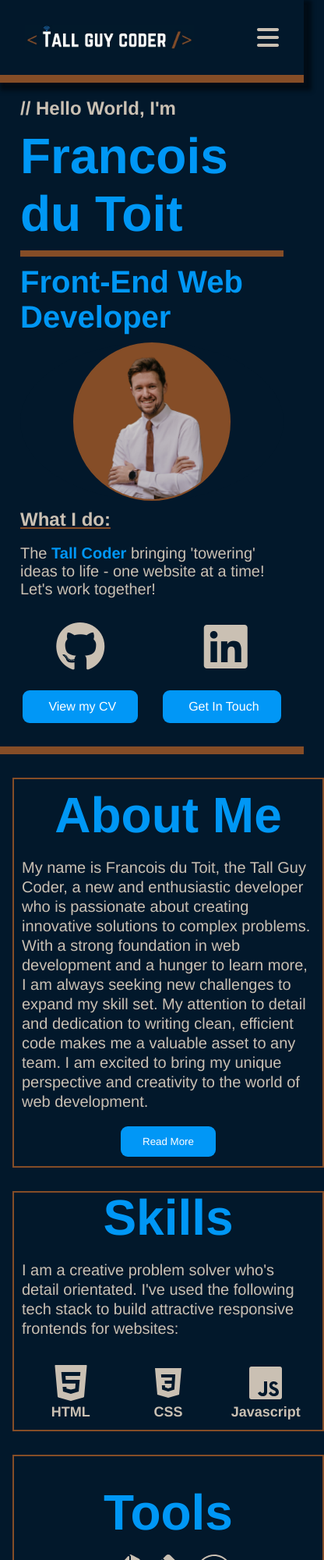
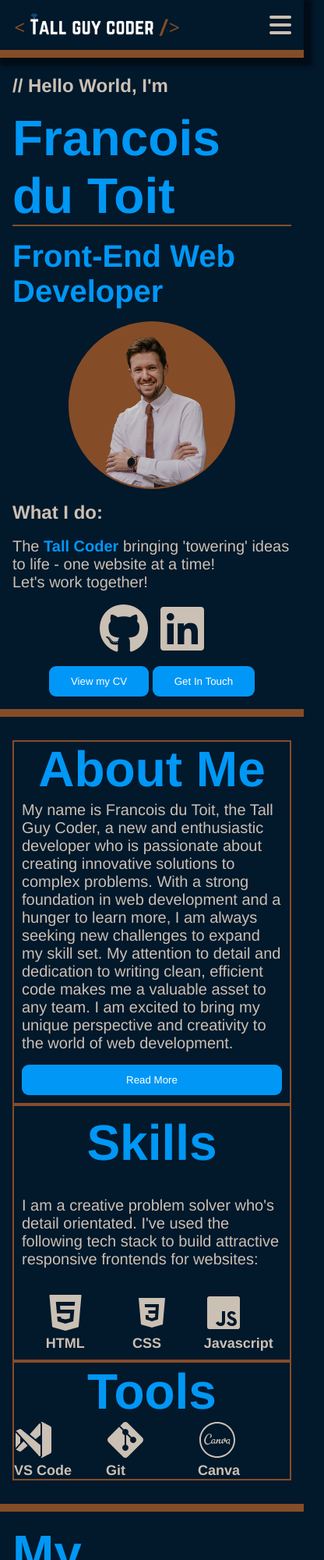
Before and after one commit to Coisdt/portfolio, a plain HTML site: page index.html in a window 390 px wide. Shown: the top 2000 px of the page at 78% size, 416 px wide, since content can reach past the window. Drawn offline with Linux system fonts and the light colour scheme.

Commit message:
code cleanup #1 - might be a fuckup

```diff
--- a/app.js
+++ b/app.js
@@ -47,7 +47,7 @@ navLinkAll.forEach((link) => {
     navLinks.classList.remove("show-nav");
 
     if (targetSection) {
-      const targetPosition = targetSection.offsetTop + fixedLinksHeight;
+      const targetPosition = targetSection.offsetTop - fixedLinksHeight;
       // console.log(targetSection);
       console.log(targetPosition);
       window.scrollTo({
--- a/index.html
+++ b/index.html
@@ -23,12 +23,9 @@
       <img src="./images/logo2.jpg" alt="logo">
        <i id="toggle-nav-btn" class="fa-solid fa-bars" style="font-size: 2rem;"></i>
         </div>
-        <!-- design div -->
-        <!-- <div class="design"></div> -->
-        <!-- end of design div -->
       <!-- nav-links -->
   <ul class="nav-links">
-    <li><a href="index.html" class="nav-link" >Home</a></li>
+    <li><a href="#home" class="nav-link" >Home</a></li>
     <li><a href="#about" class="nav-link">About</a></li>
     <li><a href="#projects" class="nav-link">Projects</a></li>
     <li><a href="#challenges" class="nav-link">Challenges</a></li>
@@ -36,9 +33,6 @@
     <li><a href="#contact" class="nav-link btn" id="contact-btn" style="color: white; text-decoration: none;">Contact Me</a></li>
   </ul>
 
-  <!-- design div -->
-  <!-- <div class="design"></div> -->
-  <!-- end of design div -->
   </div>
 </nav>
 </header>
@@ -48,20 +42,22 @@
                            HERO SECTION
 ====================================================================
  -->
-<section class="hero" id="home">
+<section class="hero " id="home">
   <div class="hero-container">
     <div class="introduction-container">
-      <div class="intro-h3"><h3>// Hello World, I'm</h3></div>
-      <div class="intro-h1"><h1>Francois du Toit</h1></div>
-
-      <!-- design div --><div class="design-hero"></div><!-- end of design div -->
-      <div><h2>Front-End Web Developer</h2></div>
-    <div class="profile-img-container-small">
+      <h3>// Hello World, I'm</h3>
+      <h1>Francois du Toit</h1>
+      <h2>Front-End Web Developer</h2>
+    <div class="intro-profile-img-small-container">
       <img class='intro-profile-img-small' src="./images/profile-small.png" alt="profile-img">
     </div>
-      <div class="about-snippet"><h3>What I do:</h3><br><p >The <strong style="color: #0197f6">Tall Coder</strong> bringing 'towering' ideas to life - one website at a time! <br>Let's work together!</p>
+      <div class="about-snippet">
+        <h3>What I do:</h3>
+        <br>
+        <p>The <strong style="color: #0197f6">Tall Coder</strong> bringing 'towering' ideas to life - one website at a time! <br>Let's work together!</p>
     </div>
     </div>
+    <div class="buttons">
       <div class="website-links-container">
        <a href="https://github.com" target="_blank"><i class="icons fa-brands fa-github" style="font-size: 4em;"></i></a>
         <a href="https://linkedin.com/in/francois-du-toit-324abbab/" target="_blank"><i class="fa-brands fa-linkedin" style="font-size: 4em;"></i></a>
@@ -70,6 +66,7 @@
         <div class="introduction-btn">
           <button class="introduction-btn btn"><a open href="#" target="_blank"></a>View my CV</button>
           <button class="introduction-btn btn"><a open href="#contact" target="_blank"></a>Get In Touch</button>
+        </div>
     </div>
   </div>
   <div class="profile-img-container">
@@ -84,7 +81,6 @@
     <i class="fas fa-arrow-up up-btn btn"></i>
 </section>
 
-<!-- design div --><div class="design"></div><!-- end of design div -->
 
 <!--
 ====================================================================
@@ -167,7 +163,6 @@ This sparked the need to build a better life for my family. The decision to tran
 </div>
 </section>
 
-<!-- design div --><div class="design"></div><!-- end of design div -->
 
 <!--
 ====================================================================
@@ -259,7 +254,6 @@ This sparked the need to build a better life for my family. The decision to tran
   </div>
 </section>
 
-<!-- design div --><div class="design"></div><!-- end of design div -->
 
 <!--
 ====================================================================
@@ -336,7 +330,6 @@ This sparked the need to build a better life for my family. The decision to tran
         </div>
 </section>
 
-<!-- design div --><div class="design"></div><!-- end of design div -->
 
 
 <!--
@@ -377,7 +370,6 @@ This sparked the need to build a better life for my family. The decision to tran
   </section>
 
 
-<!-- design div --><div class="design"></div><!-- end of design div -->
 <!--
 ====================================================================
                            CONTACT SECTION
@@ -403,7 +395,6 @@ This sparked the need to build a better life for my family. The decision to tran
   </div>
 </section>
 
-<!-- design div --><div class="design"></div><!-- end of design div -->
 
 <!--
 ====================================================================
--- a/styles.css
+++ b/styles.css
@@ -66,6 +66,7 @@ p {
   color: white;
 }
 
+
 /*
 ====================================================================
                            NAVBAR SECTION
@@ -79,13 +80,13 @@ p {
   width: 100%;
   z-index: 100;
   box-shadow: 5px 5px 5px 5px rgb(1, 12, 22);
-  border-bottom: 10px solid var(--special-color);
+  border-bottom: 5px solid var(--special-color);
 }
 
 .nav-header {
   display: flex;
   justify-content: space-between;
-  padding: 2rem 2rem;
+  padding: 1rem 1rem;
 }
 .nav-header img {
   height: 2rem;
@@ -106,11 +107,12 @@ p {
   flex-direction: column;
   height: 0;
   overflow: hidden;
+  border-top: 5px solid var(--special-color);
 }
 
 .nav-links li {
   display: grid;
-  padding: 0 0;
+  /* padding: 0 0; */
 }
 
 .nav-link:hover {
@@ -128,7 +130,7 @@ p {
 }
 
 .show-nav {
-  height: 442px;
+  height: 440px;
   transition: 500ms;
 }
 
@@ -140,17 +142,25 @@ p {
 }
 
 @media screen and (min-width: 966px) {
+  .navigation-bar {
+    /* border-top: 10px solid var(--special-color); */
+    height: 6rem;
+  }
+
   .nav-center {
     display: flex;
     margin: 0 auto;
     justify-content: space-between;
     max-width: var(--max-width);
     padding: 0 2rem;
+    height: 100%;
   }
 
   .nav-header {
-    max-width: 90%;
-    margin: 0 auto;
+    display: grid;
+    max-width: var(--max-width);
+    align-items: center;
+    /* margin: 0 auto; */
   }
 
   .nav-links {
@@ -159,6 +169,7 @@ p {
     align-items: center;
     gap: 25px;
     padding: 0 0;
+    border-top: 0px;
   }
 
   .nav-link {
@@ -175,7 +186,9 @@ p {
   }
 
   .nav-header img {
+    display: grid;
     padding: 0;
+    justify-self: start;
   }
 
   #toggle-nav-btn {
@@ -187,25 +200,6 @@ p {
     width: fit-content;
     padding: 0 1rem;
   }
-}
-
-/*
-====================================================================
-                           DESIGN DIV
-====================================================================
-*/
-.design {
-  display: grid;
-  height: 10px;
-  /* width: 100%; */
-  background-color: var(--special-color);
-}
-
-.design-hero {
-  display: grid;
-  height: 3px;
-  /* width: 100%; */
-  background-color: var(--special-color);
 }
 
 /*
@@ -245,21 +239,82 @@ p {
 */
 
 .hero {
+  display: grid;
+  height: fit-content;
+  padding: 1rem;
+  padding-top: 6rem;
+  border-bottom: 10px solid var(--special-color);
+}
+
+.hero-container {
+  display: grid;
+  height: 100%;
+  gap: 1rem;
+}
+.introduction-container {
+  display: grid;
+  gap: 1rem;
+}
+
+.introduction-container h1 {
+  border-bottom: 2px solid var(--special-color);
+}
+
+.intro-profile-img-small-container {
+  display: grid;
+  /* width: 100%; */
+  /* border-radius: 50%; */
+  justify-content: center;
+}
+
+.intro-profile-img-small {
+  border-radius: 50%;
+  border: 2px solid var(--special-color);
+  background-color: var(--special-color);
+  width: 60%;
+  justify-self: center;
+}
+.buttons{
+  display: grid;
+  gap: 1rem;
+}
+
+.website-links-container {
+  display: flex;
+  margin: 0 auto;
+  gap: 1rem;
+}
+
+.introduction-btn{
+  gap: 1rem;
+  margin: 0 auto;
+}
+
+.website-links-container a:hover {
+  transform: scale(1.1);
+  height: fit-content;
+}
+
+.profile-img-container {
+  display: none;
+}
+
+@media screen and (min-width: 768px) {
+  .hero {
     display: flex;
     padding: 2rem;
     margin: 2rem;
-  justify-content: space-evenly;
+    justify-content: space-around;
     border-bottom: 10px #854d27;
     align-items: center;
-  padding-top: 96px;
+    /* padding-top: 96px; */
   }
 
   .hero-container {
     display: grid;
     justify-content: start;
-  grid-template-rows: 1.5fr auto auto auto;
-  /* to leave gap at top */
-  padding-top: 95px;
+    padding-top: 55px;
+    max-width: var(--max-width);
   }
 
   .introduction-container {
@@ -279,6 +334,10 @@ p {
     padding-bottom: 2rem;
   }
 
+.introduction-container h1 {
+  justify-self: start;
+}
+
   .about-snippet h3 {
     text-decoration: underline;
     text-decoration-color: #854d27;
@@ -291,23 +350,24 @@ h2 {
     padding-bottom: 10px;
   }
 
+.buttons{
+  display: flex;
+  height: auto;
+  align-items: center;
+}
+
 .website-links-container {
   display: flex;
-  justify-content: left;
-  column-gap: 15px;
-  height: 5.5rem;
-  padding-bottom: 1.5rem;
-}
-
-.website-links-container a:hover {
-  font-size: 1.05rem;
+  justify-items: start;
+  margin: 0;
+    gap: 1rem;
   }
 
   .introduction-btn {
     display: flex;
     justify-content: left;
     font-size: 1rem;
-  gap: 5px;
+    gap: 1rem;
   }
 
   .profile-img-container {
@@ -327,67 +387,6 @@ h2 {
   .hero h2 {
     color: var(--highlight-color);
   }
-
-/* small screen */
-@media screen and (max-width: 760px) {
-  .hero {
-    display: block;
-    place-items: center;
-    margin: 0 auto;
-    height: fit-content;
-    padding: 1rem;
-    padding-top: 30px;
-    padding-bottom: 30px;
-  }
-
-  .hero-container {
-    display: block;
-    height: 100%;
-    width: 100%;
-  }
-
-  .profile-img-container-small {
-    display: grid;
-    width: 100%;
-    border-radius: 50%;
-    justify-content: center;
-  }
-
-  .intro-profile-img-small {
-    border-radius: 50%;
-    border: 2px solid var(--special-color);
-    background-color: var(--special-color);
-    width: 60%;
-    justify-self: center;
-  }
-
-  .website-links-container {
-    justify-content: space-around;
-    margin: 0 auto;
-  }
-
-  .introduction-container {
-    display: block;
-    padding-top: 0;
-    margin-top: 0;
-  }
-
-  .intro-h1 {
-    border-bottom: 5px solid var(--special-color);
-  }
-  .intro-h3 {
-    display: grid;
-    width: 100%;
-    justify-content: left;
-  }
-  .introduction-btn {
-    display: flex;
-    justify-content: space-around;
-  }
-
-  .profile-img-container {
-    display: none;
-  }
 }
 
 /*
@@ -397,22 +396,145 @@ h2 {
 */
 
 .about {
+  display: block;
+  place-items: center;
+  margin: 0 auto;
+  padding: 1rem;
+  padding-top: 30px;
+  padding-bottom: 30px;
+  border-bottom: 10px solid var(--special-color);
+}
+
+.about-container {
+  /* display: flex; */
+  height: 100%;
+  /* width: 100%; */
+}
+
+.about-card {
+  display: grid;
+  grid-template-rows: auto auto auto;
+  border: 2px solid var(--special-color);
+  gap: 1rem;
+  padding: 10px;
+  max-width: none;
+}
+
+.about-card h1 {
+  display: grid;
+  line-height: 50px;
+}
+
+.skills {
+  display: grid;
+  grid-template-rows: 1fr 1.5fr 1fr;
+  height: 100%;
+  border: 2px solid var(--special-color);
+  gap: 0;
+  padding: 10px;
+}
+
+.skills-center {
+  display: grid;
+  grid-template-columns: 1fr 1fr 1fr;
+  justify-content: center;
+  /* width: 100%; */
+  gap: 0px;
+}
+.skill-container {
+  /* width: 100%; */
+  height: 100%;
+  justify-self: center;
+}
+
+.skill-container h3 {
+  font-size: 18px;
+}
+.tools {
+  gap: 5px;
+  height: fit-content;
+  border: 2px solid var(--special-color);
+}
+
+.tool-container {
+  width: 100%;
+  gap: 0;
+  justify-content: center;
+}
+
+.skills {
+  grid-template-rows: auto auto auto;
+  gap: 2rem;
+}
+
+.tools-center {
+  display: grid;
+  grid-template-columns: 1fr 1fr 1fr;
+  width: 100%;
+}
+
+.tools-center h3 {
+  font-size: 18px;
+}
+
+.modal {
+  display: none;
+  padding: 20px;
+  border: 4px solid var(--special-color);
+  position: fixed;
+  top: 60px;
+  right: 10px;
+  bottom: 60px;
+  left: 20px;
+  z-index: 10040;
+  height: 600px;
+}
+
+.modal h1 {
+  font-size: 3.5rem;
+}
+.close-popup {
+  display: grid;
+  justify-content: right;
+  border: none;
+  /* width: 100%; */
+}
+
+.float-img {
+  position: absolute;
+  grid-template-rows: 1fr 1fr;
+  background-color: var(--special-color);
+  float: none;
+  top: 75px;
+  right: 15px;
+  width: 120px;
+  height: 120px;
+  padding: 0;
+}
+
+.modal p {
+  float: none;
+  font-size: 1rem;
+  margin-right: 0;
+}
+
+.float-img {
+  position: static;
+  display: grid;
+  grid-template-rows: 1fr 1fr;
+  height: auto;
+  width: 500px;
+}
+
+.modal {
+  height: 800px;
+}
+
+@media screen and (min-width: 768px) {
+  .about {
     position: relative;
     padding: 2rem;
     margin: 2rem;
-}
-
-.about-container {
-  position: relative;
-  display: flex;
-  grid-template-columns: 2fr 1fr 1fr;
-  width: 100%;
-  align-items: center;
-  gap: 30px;
-  /* height: 700px; */
-  max-width: var(--max-width);
-  margin: 0 auto;
-  flex-wrap: wrap;
   }
 
   .about-card {
@@ -421,12 +543,12 @@ h2 {
     display: grid;
     justify-content: center;
     padding: 25px;
-  height: 500px;
+    /* height: 500px; */
     align-items: center;
     justify-items: center;
     grid-template-rows: 1fr 6fr;
     line-height: 25px;
-  flex: 1 0 400px;
+    /* flex: 1 0 400px; */
     max-width: 500px;
   }
 
@@ -444,12 +566,12 @@ h2 {
   }
 
   .tools {
-  display: grid;
-  flex: 1 0 400px;
+    /* display: grid; */
+    /* flex: 1 0 400px; */
     grid-template-rows: 1fr 6fr;
     justify-content: center;
     gap: 2rem;
-  height: 500px;
+    /* height: 500px; */
     border: 2px solid var(--special-color);
     padding: 25px;
     align-items: center;
@@ -462,7 +584,7 @@ h2 {
 
   .tools-title {
     display: grid;
-  justify-content: center;
+    /* justify-content: center; */
   }
   .skill-container {
     display: grid;
@@ -473,11 +595,18 @@ h2 {
   .skill-container img:hover {
     height: 3.7rem;
   }
+
+  .about-card {
+    max-width: none;
+  }
+
+  .skills {
+    grid-template-rows: auto auto auto;
+  }
   .tool-container {
     display: grid;
     justify-items: center;
-  width: 8rem;
-  height: 5rem;
+    /* height: 5rem; */
   }
   .tool-container img:hover {
     height: 3.7rem;
@@ -489,6 +618,8 @@ h2 {
   }
   .tools-center {
     display: grid;
+    grid-template-columns: 1fr 1fr 1fr;
+    justify-content: center;
     gap: 2rem;
   }
   /* ================================= about modal */
@@ -546,182 +677,6 @@ h2 {
     justify-self: right;
     border: none;
     /* padding-bottom: 1rem; */
-}
-
-@media screen and (max-width: 560px) {
-  .float-img {
-    position: static;
-    display: grid;
-    grid-template-rows: 1fr 1fr;
-    height: auto;
-    width: 500px;
-  }
-
-  .modal {
-    height: 800px;
-  }
-}
-
-@media screen and (max-width: 760px) {
-  .about {
-    display: block;
-    place-items: center;
-    margin: 0 auto;
-    padding: 1rem;
-    padding-top: 30px;
-    padding-bottom: 30px;
-  }
-
-  .about-container {
-    display: flex;
-    height: 100%;
-    width: 100%;
-  }
-
-  .about-card {
-    display: grid;
-    grid-template-rows: auto auto auto;
-    gap: 1rem;
-    padding: 10px;
-    width: 100%;
-    max-width: none;
-    flex-grow: 2;
-  }
-
-  .about-card h1 {
-    display: grid;
-    /* background-color: red; */
-    /* justify-items: center; */
-    line-height: 50px;
-  }
-
-  .skills {
-    display: grid;
-    grid-template-rows: 1fr 1.5fr 1fr;
-    height: 100%;
-    width: 100%;
-    flex-grow: 1;
-    gap: 0;
-    padding: 10px;
-  }
-
-  .skills-center {
-    display: grid;
-    grid-template-columns: 1fr 1fr 1fr;
-    justify-content: center;
-    width: 100%;
-    gap: 0px;
-  }
-  .skill-container {
-    width: 100%;
-    height: 100%;
-    justify-self: center;
-    /* width: fit-content; */
-  }
-
-  .skill-container h3 {
-    font-size: 18px;
-  }
-
-  .tool-container {
-    width: 100%;
-    gap: 0;
-  }
-  .tools {
-    display: grid;
-    grid-template-rows: 1fr 1fr;
-    gap: 5px;
-    height: fit-content;
-  }
-
-  .tools-center {
-    gap: 0px;
-    display: grid;
-    grid-template-columns: 1fr 1fr 1fr;
-  }
-
-.skills {
-    grid-template-rows: auto auto auto;
-    gap: 2rem;
-  }
-
-  .tools {
-    display: grid;
-    grid-template-rows: auto;
-  }
-
-  .tools-center {
-    display: flex;
-    /* width: 20%; */
-  }
-
-  .tools-center h3 {
-    font-size: 18px;
-  }
-
-  .modal {
-    display: none;
-    padding: 20px;
-    border: 4px solid var(--special-color);
-    position: fixed;
-    top: 60px;
-    right: 10px;
-    bottom: 60px;
-    left: 20px;
-    z-index: 10040;
-    height: 600px;
-  }
-
-  .modal h1 {
-    font-size: 3.5rem;
-  }
-  .close-popup {
-    display: grid;
-    justify-content: right;
-    border: none;
-    width: 100%;
-  }
-
-  .float-img {
-    position: absolute;
-    grid-template-rows: 1fr 1fr;
-    background-color: var(--special-color);
-    float: none;
-    top: 75px;
-    right: 15px;
-    width: 120px;
-    height: 120px;
-    padding: 0;
-  }
-
-  .modal p {
-    float: none;
-    font-size: 1rem;
-    margin-right: 0;
-  }
-}
-
-@media screen and (min-width: 761px) {
-  .hero {
-    padding-top: 0;
-  }
-
-  .about-card {
-    max-width: none;
-  }
-
-  .skills {
-    grid-template-rows: auto auto auto;
-  }
-
-  .tools {
-    display: grid;
-    grid-template-rows: auto;
-  }
-
-  .tools-center {
-    display: flex;
-    /* width: 20%; */
   }
 }
 
```
Lines whose indentation alone changed are shown as unchanged.
